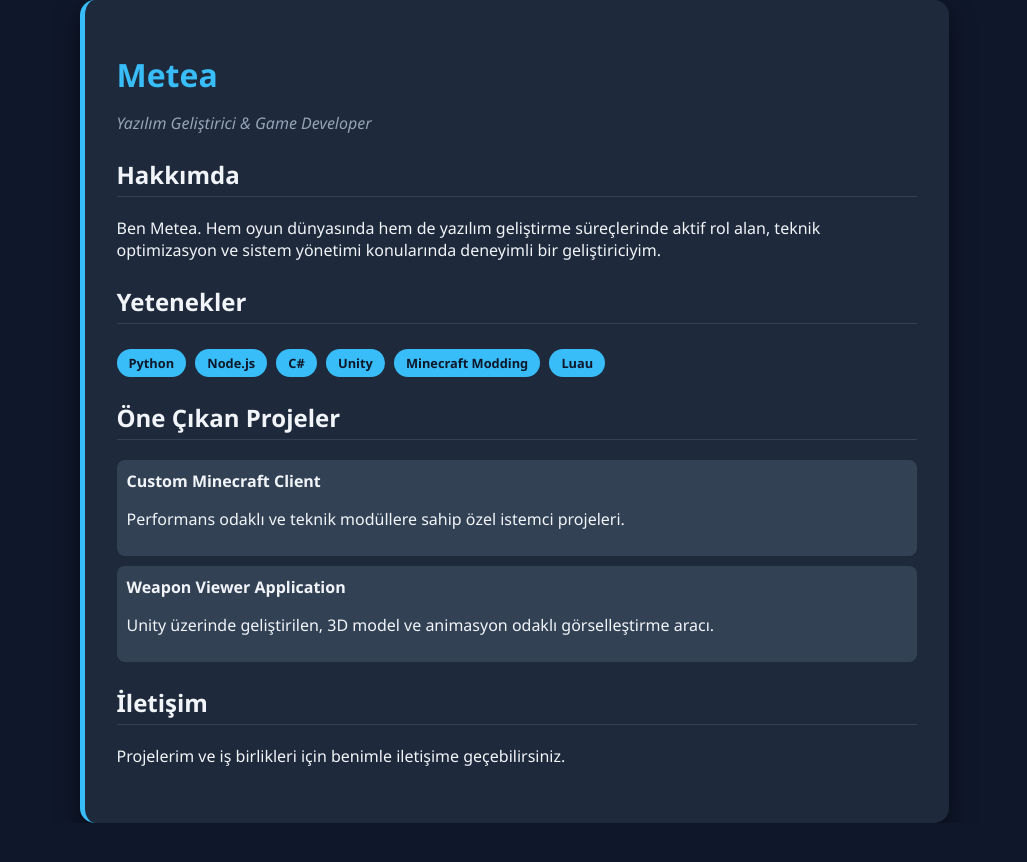
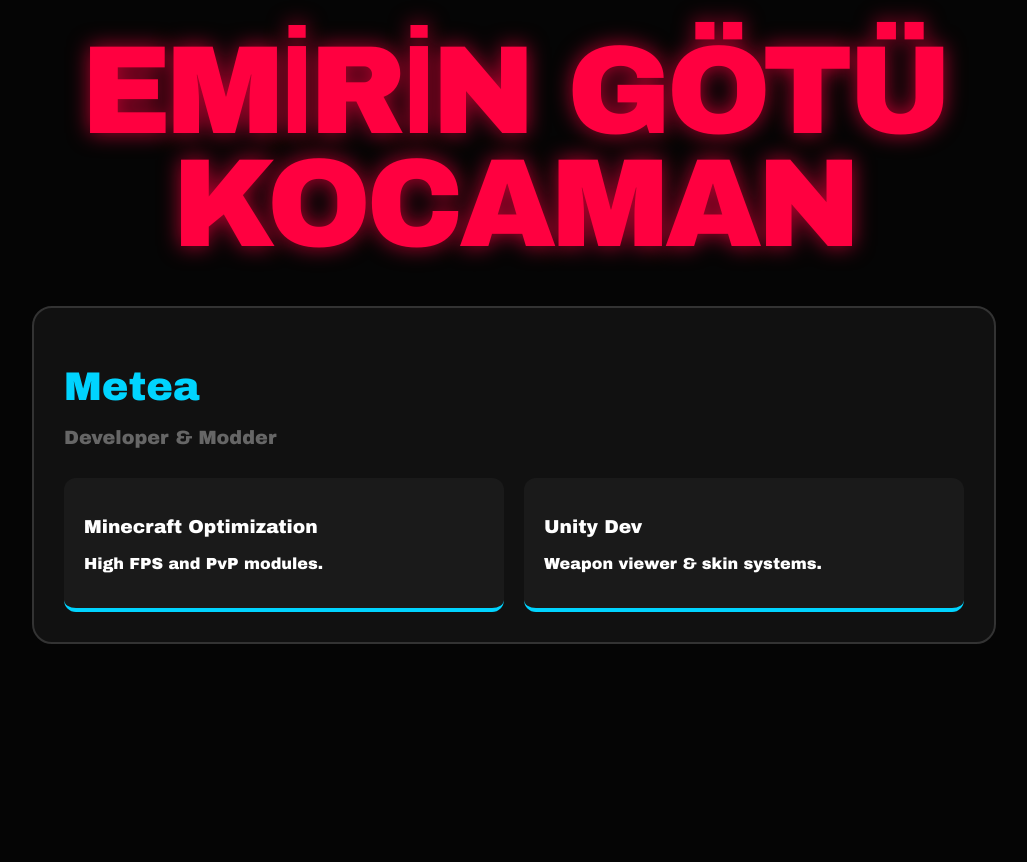
Before and after one commit to ttni131/ttni131, a plain HTML site: page index.html in a window 1280 px wide. Shown: the whole page, without its empty margins (126-1153 px from the left). Before the commit the page ends 823 px from the top, so only its background shows below. Drawn offline with Linux system fonts and the light colour scheme.

Commit message:
Update index.html

```diff
--- a/index.html
+++ b/index.html
@@ -1,4 +1,3 @@
-
 <!DOCTYPE html>
 <html lang="tr">
 <head>
@@ -7,91 +6,82 @@
     <title>Metea | Portfolyo</title>
     <style>
         :root {
-            --bg: #0f172a;
-            --card-bg: #1e293b;
-            --accent: #38bdf8;
-            --text: #f1f5f9;
+            --bg: #050505;
+            --card-bg: #111111;
+            --accent: #00d4ff;
+            --text: #ffffff;
+            --mega-text: #ff0040;
         }
         body {
-            font-family: 'Segoe UI', Tahoma, Geneva, Verdana, sans-serif;
+            font-family: 'Arial Black', sans-serif;
             background-color: var(--bg);
             color: var(--text);
             margin: 0;
             display: flex;
-            justify-content: center;
+            flex-direction: column;
             align-items: center;
             min-height: 100vh;
+            padding: 40px 20px;
+        }
+        .mega-banner {
+            font-size: 120px; /* Dev boyut */
+            font-weight: 900;
+            color: var(--mega-text);
+            text-align: center;
+            text-transform: uppercase;
+            margin-bottom: 50px;
+            letter-spacing: -5px;
+            line-height: 0.9;
+            text-shadow: 0 0 20px rgba(255, 0, 64, 0.7);
+            animation: pulse 1.5s infinite;
+        }
+        @keyframes pulse {
+            0% { transform: scale(1); }
+            50% { transform: scale(1.05); }
+            100% { transform: scale(1); }
         }
         .container {
-            width: 90%;
-            max-width: 800px;
+            width: 100%;
+            max-width: 900px;
             background: var(--card-bg);
-            padding: 2rem;
-            border-radius: 15px;
-            box-shadow: 0 10px 25px rgba(0,0,0,0.5);
-            border-left: 5px solid var(--accent);
+            padding: 30px;
+            border-radius: 20px;
+            border: 2px solid #333;
         }
-        h1 { color: var(--accent); margin-bottom: 0.5rem; }
-        .tagline { font-style: italic; color: #94a3b8; margin-bottom: 1.5rem; }
-        .section { margin-bottom: 1.5rem; }
-        h2 { border-bottom: 1px solid #334155; padding-bottom: 5px; }
-        .skills span {
-            background: var(--accent);
-            color: var(--bg);
-            padding: 5px 12px;
-            border-radius: 20px;
-            font-size: 0.8rem;
-            font-weight: bold;
-            margin-right: 5px;
-            display: inline-block;
-            margin-top: 5px;
+        h1 { color: var(--accent); font-size: 2.5rem; margin-bottom: 5px; }
+        .tagline { color: #666; margin-bottom: 30px; font-size: 1.2rem; }
+        .project-list {
+            display: grid;
+            grid-template-columns: 1fr 1fr;
+            gap: 20px;
         }
-        .project-card {
-            background: #334155;
-            padding: 10px;
-            border-radius: 8px;
-            margin-top: 10px;
+        .card {
+            background: #1a1a1a;
+            padding: 20px;
+            border-radius: 12px;
+            border-bottom: 4px solid var(--accent);
         }
     </style>
 </head>
 <body>
 
+<div class="mega-banner">
+    EMİRİN GÖTÜ KOCAMAN
+</div>
+
 <div class="container">
     <h1>Metea</h1>
-    <p class="tagline">Yazılım Geliştirici & Game Developer</p>
+    <p class="tagline">Developer & Modder</p>
 
-    <div class="section">
-        <h2>Hakkımda</h2>
-        <p>Ben Metea. Hem oyun dünyasında hem de yazılım geliştirme süreçlerinde aktif rol alan, teknik optimizasyon ve sistem yönetimi konularında deneyimli bir geliştiriciyim.</p>
-    </div>
-
-    <div class="section">
-        <h2>Yetenekler</h2>
-        <div class="skills">
-            <span>Python</span>
-            <span>Node.js</span>
-            <span>C#</span>
-            <span>Unity</span>
-            <span>Minecraft Modding</span>
-            <span>Luau</span>
+    <div class="project-list">
+        <div class="card">
+            <h3>Minecraft Optimization</h3>
+            <p>High FPS and PvP modules.</p>
         </div>
-    </div>
-
-    <div class="section">
-        <h2>Öne Çıkan Projeler</h2>
-        <div class="project-card">
-            <strong>Custom Minecraft Client</strong>
-            <p>Performans odaklı ve teknik modüllere sahip özel istemci projeleri.</p>
+        <div class="card">
+            <h3>Unity Dev</h3>
+            <p>Weapon viewer & skin systems.</p>
         </div>
-        <div class="project-card">
-            <strong>Weapon Viewer Application</strong>
-            <p>Unity üzerinde geliştirilen, 3D model ve animasyon odaklı görselleştirme aracı.</p>
-        </div>
-    </div>
-
-    <div class="section">
-        <h2>İletişim</h2>
-        <p>Projelerim ve iş birlikleri için benimle iletişime geçebilirsiniz.</p>
     </div>
 </div>
 
```
